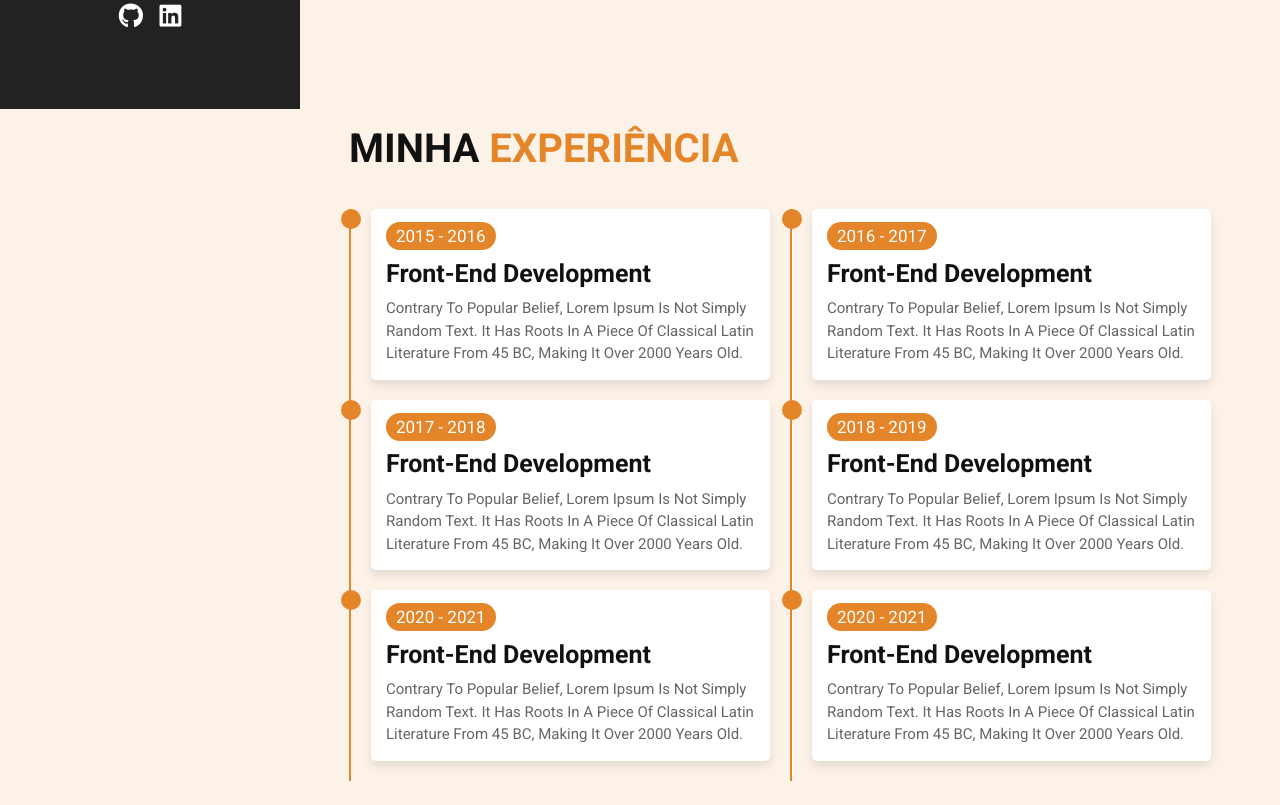
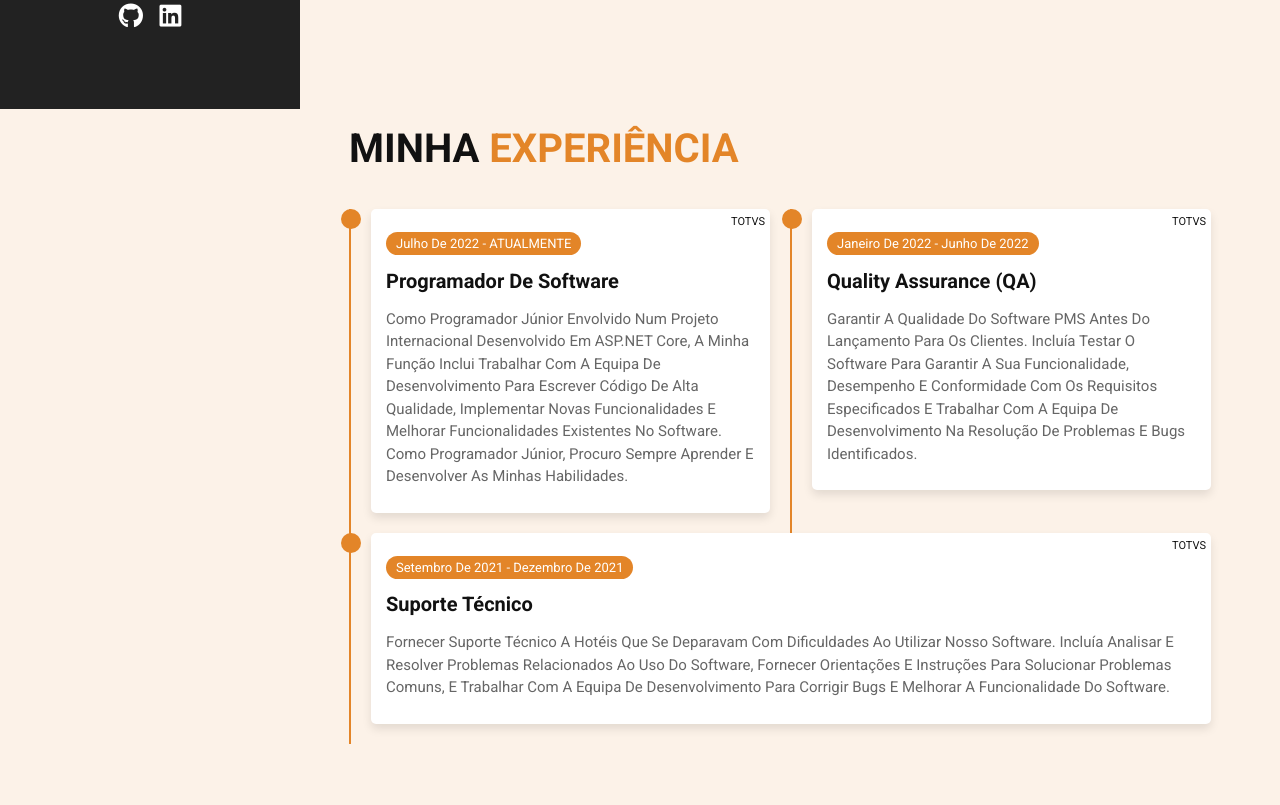
Before and after one commit to DiogoSousaDev/MyCV, a plain HTML site: page index.html in a window 1280 px wide. Shown: the part 691-1496 px from the top of the page. Drawn offline with Linux system fonts and the light colour scheme.

Commit message:
real information in the experience

```diff
--- a/index.html
+++ b/index.html
@@ -31,8 +31,8 @@
         </nav>
 
         <div class="follow">
-            <a href="#" class="fa-brands fa-github"></i></a>
-            <a href="#" class="fa-brands fa-linkedin"></i></a>
+            <a href="https://github.com/DiogoSousaDev" target="_blank" class="fa-brands fa-github"></i></a>
+            <a href="https://www.linkedin.com/in/diogo-sousa-388182106/" target="_blank" class="fa-brands fa-linkedin"></i></a>
         </div>
 
     </header>
@@ -69,49 +69,29 @@
 
             <div class="box">
                 <div class="content">
-                    <span>2015 - 2016</span>
-                    <h3>front-end development</h3>
-                    <p>Contrary to popular belief, Lorem Ipsum is not simply random text. It has roots in a piece of classical Latin literature from 45 BC, making it over 2000 years old.</p>
+                    <span>Julho de 2022 - ATUALMENTE</span>
+                    <p class="company">TOTVS</p>
+                    <h3>Programador de software</h3>
+                    <p>Como programador júnior envolvido num projeto internacional desenvolvido em ASP.NET Core, a minha função inclui trabalhar com a equipa de desenvolvimento para escrever código de alta qualidade, implementar novas funcionalidades e melhorar funcionalidades existentes no software. Como programador júnior, procuro sempre aprender e desenvolver as minhas habilidades.</p>
                 </div>
             </div>
 
             <div class="box">
                 <div class="content">
-                    <span>2016 - 2017</span>
-                    <h3>front-end development</h3>
-                    <p>Contrary to popular belief, Lorem Ipsum is not simply random text. It has roots in a piece of classical Latin literature from 45 BC, making it over 2000 years old.</p>
+                    <span>Janeiro de 2022 - Junho de 2022</span>
+                    <p class="company">TOTVS</p>
+                    <h3>Quality Assurance (QA)</h3>
+                    <p>Garantir a qualidade do software PMS antes do lançamento para os clientes. Incluía testar o software para garantir a sua funcionalidade, desempenho e conformidade com os requisitos especificados e trabalhar com a equipa de desenvolvimento na resolução de problemas e bugs identificados.
+                    </p>
                 </div>
             </div>
 
             <div class="box">
                 <div class="content">
-                    <span>2017 - 2018</span>
-                    <h3>front-end development</h3>
-                    <p>Contrary to popular belief, Lorem Ipsum is not simply random text. It has roots in a piece of classical Latin literature from 45 BC, making it over 2000 years old.</p>
-                </div>
-            </div>
-
-            <div class="box">
-                <div class="content">
-                    <span>2018 - 2019</span>
-                    <h3>front-end development</h3>
-                    <p>Contrary to popular belief, Lorem Ipsum is not simply random text. It has roots in a piece of classical Latin literature from 45 BC, making it over 2000 years old.</p>
-                </div>
-            </div>
-
-            <div class="box">
-                <div class="content">
-                    <span>2020 - 2021</span>
-                    <h3>front-end development</h3>
-                    <p>Contrary to popular belief, Lorem Ipsum is not simply random text. It has roots in a piece of classical Latin literature from 45 BC, making it over 2000 years old.</p>
-                </div>
-            </div>
-
-            <div class="box">
-                <div class="content">
-                    <span>2020 - 2021</span>
-                    <h3>front-end development</h3>
-                    <p>Contrary to popular belief, Lorem Ipsum is not simply random text. It has roots in a piece of classical Latin literature from 45 BC, making it over 2000 years old.</p>
+                    <span>Setembro de 2021 - Dezembro de 2021</span>
+                    <p class="company">TOTVS</p>
+                    <h3>Suporte Técnico</h3>
+                    <p>Fornecer suporte técnico a hotéis que se deparavam com dificuldades ao utilizar nosso software. Incluía analisar e resolver problemas relacionados ao uso do software, fornecer orientações e instruções para solucionar problemas comuns, e trabalhar com a equipa de desenvolvimento para corrigir bugs e melhorar a funcionalidade do software.</p>
                 </div>
             </div>
 
--- a/style.css
+++ b/style.css
@@ -126,23 +126,33 @@ header .follow a:hover {
 }
 
 .experience .box-container .box .content {
+    position: relative;
     background-color: #fff;
-    padding: 1.5rem;
+    padding:  2.5rem 1.5rem ;
     box-shadow: 0 .5rem 1rem rgba(0, 0, 0, .1);
     border-radius: .5rem;
 }
 
 .experience .box-container .box .content span {
     color: #fff;
-    font-size: 1.7rem;
+    font-size: 1.3rem;
     background-color: var(--main-color);
     border-radius: 50rem;
-    padding: .4rem 1rem
+    padding: .4rem 1rem;
 }
 
 .experience .box-container .box .content h3 {
-    font-size: 2.5rem;
-    padding: .5rem 0;
+    font-size: 2rem;
+    padding: 1.2rem 0;
+    color: #111;
+}
+
+.experience .box-container .box .content .company {
+    position: absolute;
+    top: 5px;
+    right: 5px;
+    text-align: center;
+    font-size: 1.1rem;
     color: #111;
 }
 
```
